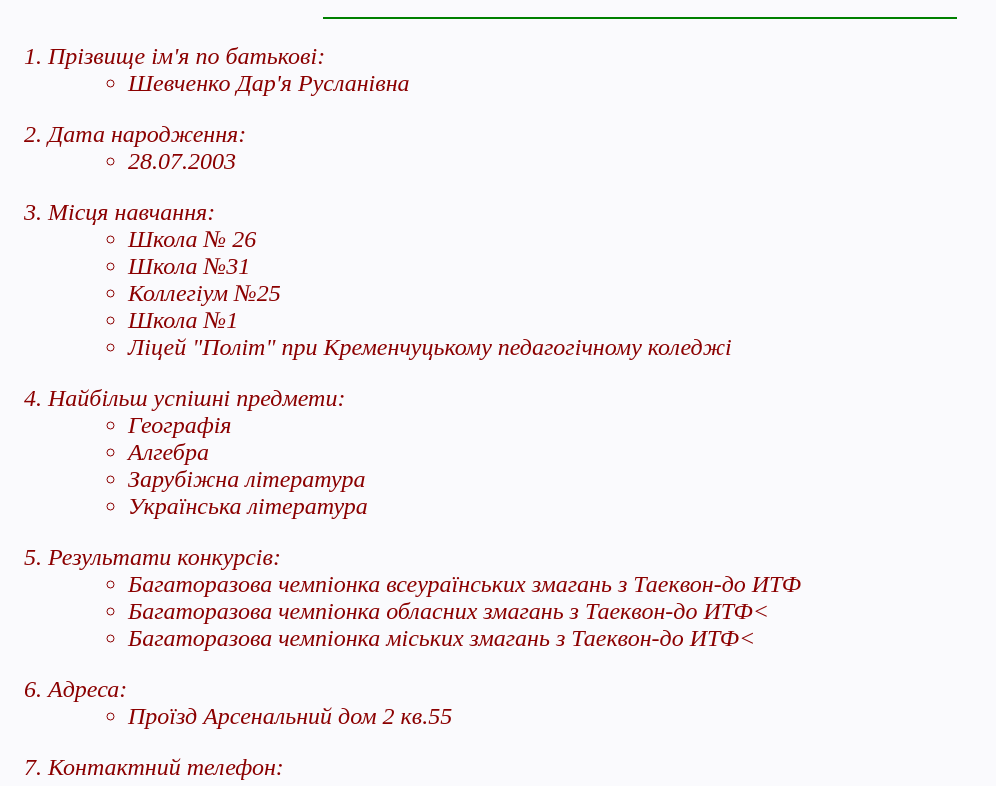
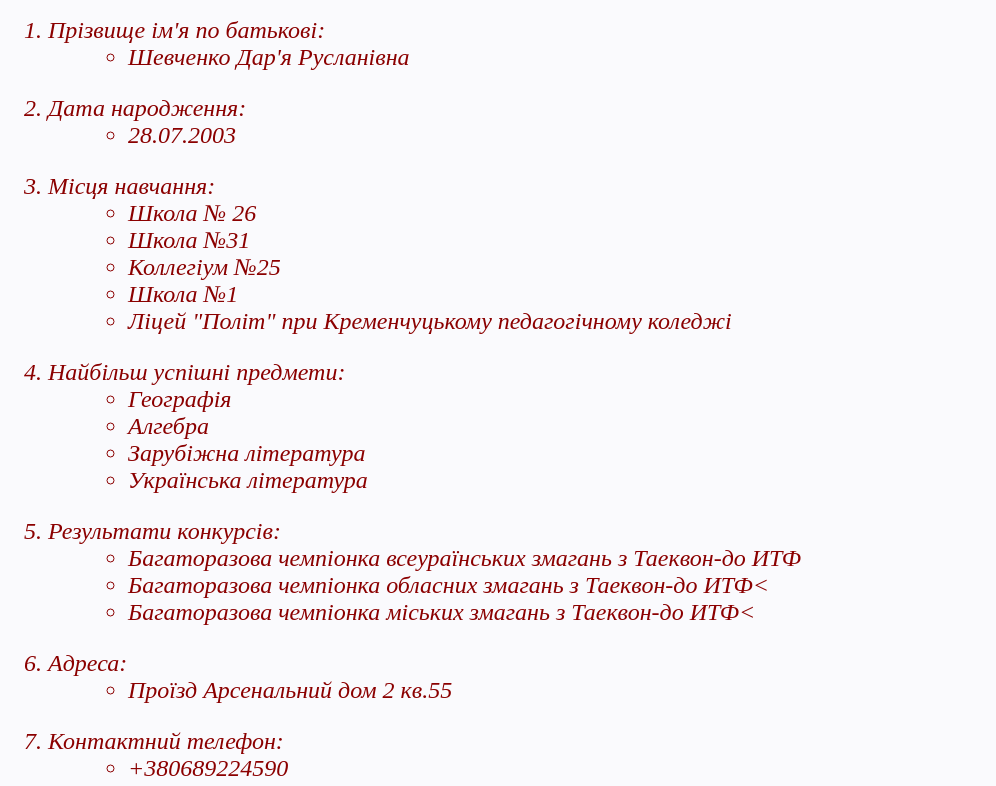
Before and after one commit to ShevchenkoDaria/ShevchenkoDaria.github.io, a plain HTML site: page rezum.html in a window 1280 px wide. Shown: the part 102-888 px from the top of the page, without its empty margins (0-996 px from the left). Drawn offline with Linux system fonts and the light colour scheme.

Commit message:
Update rezum.html

```diff
--- a/rezum.html
+++ b/rezum.html
@@ -6,7 +6,7 @@
 </head>
 	<font   size="5">
 		<h1 align="center">Резюме<i></h1>
-	<hr color=Green width="50%">
+
 		<ol>
 			<li>
 				<dl>
```
